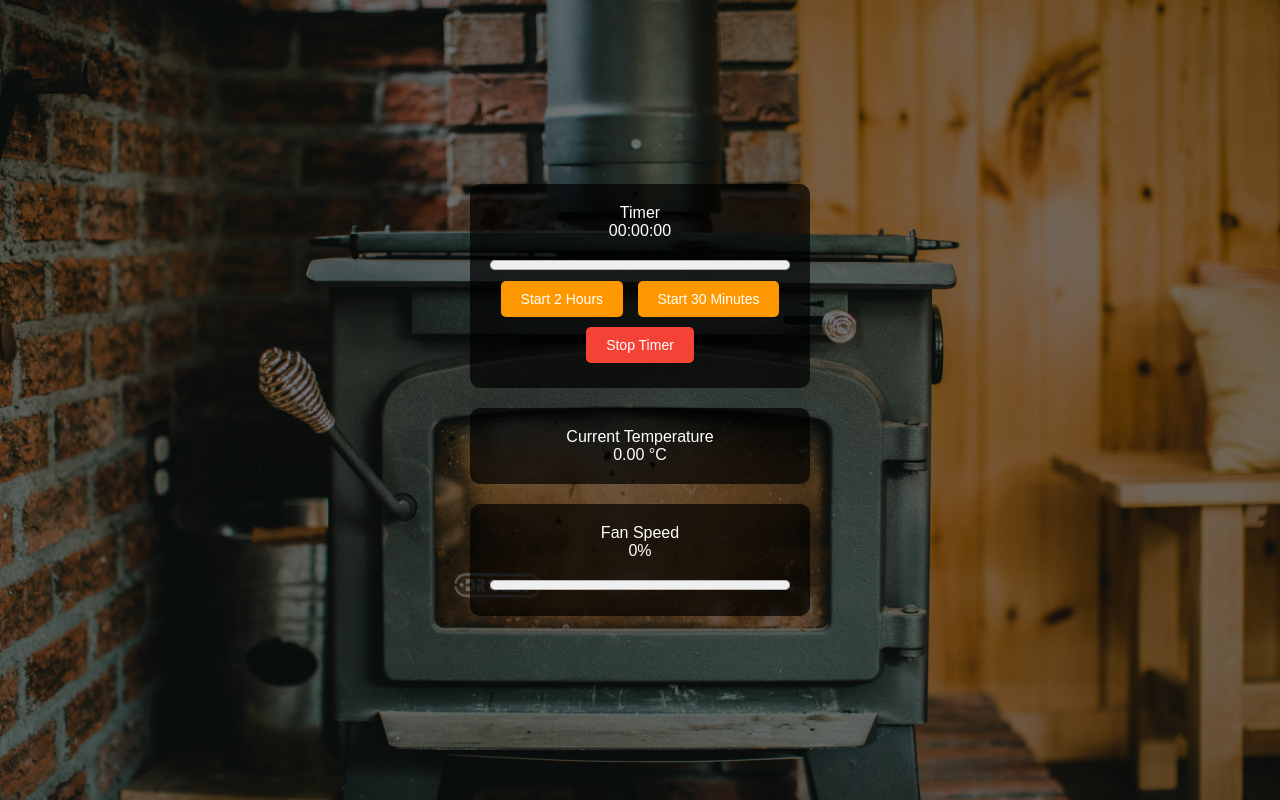
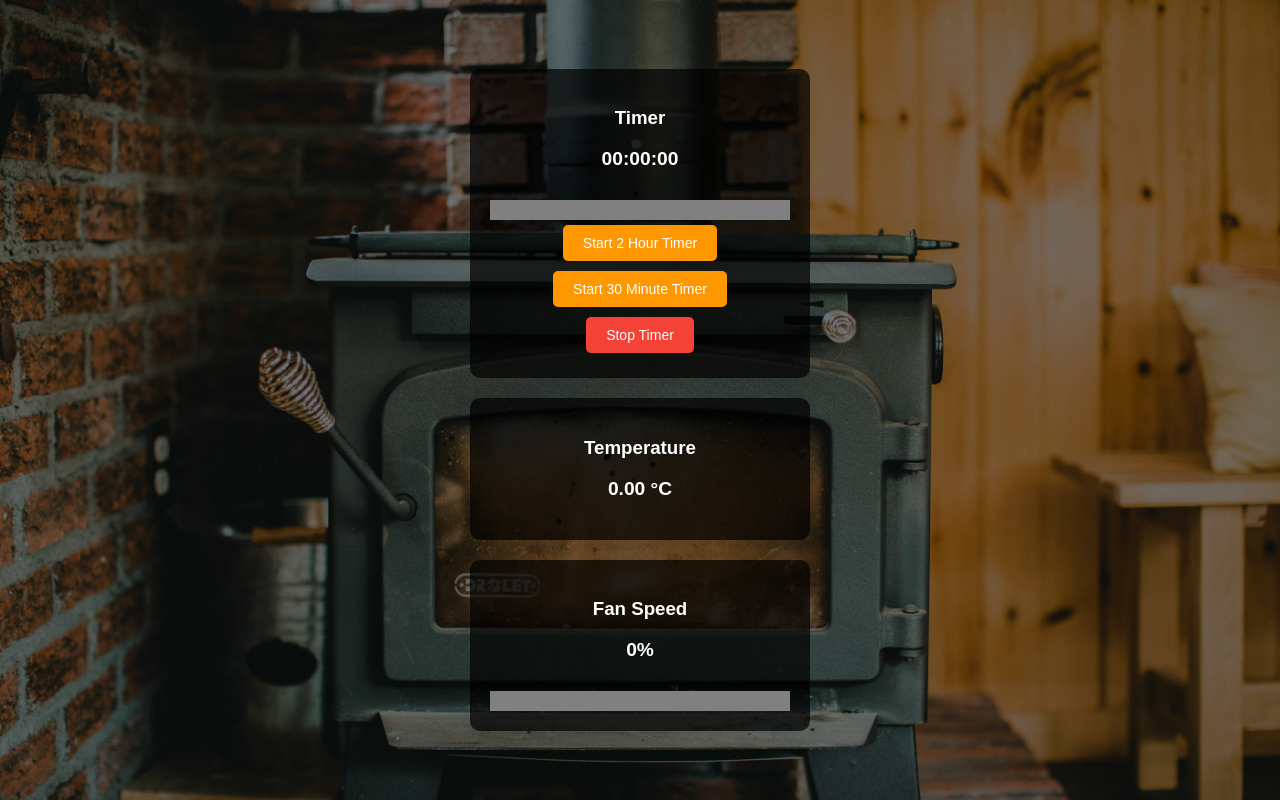
Before and after one commit to AaronMPC/flask-arch, a Flask app: template templates/index.html in a window 1280 px wide. Run offline with Flask 3, Linux system fonts and the light colour scheme; the template is opened without the code that fills it, so the values that code supplies are empty.

Commit message:
2nd commit

```diff
--- a/app.py
+++ b/app.py
@@ -1,58 +1,48 @@
-from flask import Flask, render_template, jsonify
-import random
-import time
+from flask import Flask, render_template, request, redirect, url_for, session
+import os
 
 app = Flask(__name__)
-
-# Variables to manage temperature, fan speed, and timer
-current_temp = 0
-remaining_time = 0
-fan_speed = 0
-timer_interval = None
-fluctuation_interval = None
-
-# Fluctuation range (min, max)
-fluctuation_range = {"min": 50, "max": 70}
+app.secret_key = os.urandom(24)  # Random secret key for session handling
 
 @app.route('/')
+def home():
+    # Check if the user is logged in, otherwise redirect to login
+    if 'logged_in' in session and session['logged_in']:
+        return redirect(url_for('index'))
+    return redirect(url_for('login'))
+
+@app.route('/login', methods=['GET', 'POST'])
+def login():
+    # Handle login form submission
+    if request.method == 'POST':
+        username = request.form['username']
+        password = request.form['password']
+
+        if username == 'admin' and password == 'password':  # Simple validation
+            session['logged_in'] = True
+            return redirect(url_for('index'))
+        else:
+            error = "Invalid credentials!"
+            return render_template('login.html', error=error)
+
+    return render_template('login.html')
+
+@app.route('/index')
 def index():
-    return render_template('index.html')
+    # Serve the oven control page (after login)
+    if 'logged_in' in session and session['logged_in']:
+        return render_template('index.html')
+    return redirect(url_for('login'))
 
 @app.route('/start_timer/<int:duration>/<int:min_temp>/<int:max_temp>')
 def start_timer(duration, min_temp, max_temp):
-    global remaining_time, fluctuation_range
-    remaining_time = duration
-    fluctuation_range = {"min": min_temp, "max": max_temp}
-    start_fluctuation(min_temp, max_temp)
-    return jsonify({"status": "timer_started"})
-
+    # Handle start timer request (This can trigger real heater control in your system)
+    return {'status': 'Timer started', 'duration': duration, 'min_temp': min_temp, 'max_temp': max_temp}
 
 @app.route('/stop_timer')
 def stop_timer():
-    global remaining_time, current_temp, fan_speed
-    remaining_time = 0
-    current_temp = 0
-    fan_speed = 0
-    return jsonify({"status": "timer_stopped"})
-
-def start_fluctuation(min_temp, max_temp):
-    global current_temp, fan_speed, fluctuation_interval
-
-    if fluctuation_interval:
-        fluctuation_interval.cancel()
-
-    fluctuation_interval = time.time()  # This is a mock; use threading for actual timing
-
-    # Random fluctuation for the temperature between min and max
-    current_temp = random.uniform(min_temp, max_temp)
-    adjust_fan_speed(current_temp, min_temp, max_temp)
-
-
-def adjust_fan_speed(temp, min_temp, max_temp):
-    global fan_speed
-    # Inversely map the temperature to fan speed
-    fan_speed = max(0, min(100, 100 - ((temp - min_temp) / (max_temp - min_temp)) * 100))
-
+    # Handle stop timer request (This can stop heater control in your system)
+    return {'status': 'Timer stopped'}
 
 if __name__ == '__main__':
-    app.run(debug=True, port=5000)
+    app.run(debug=True)
--- /dev/null
+++ b/static/script.js
@@ -0,0 +1,75 @@
+let currentTemp = 0;
+let remainingTime;
+let timerInterval;
+let fluctuationInterval;
+let fluctuationRange = { min: 50, max: 70 };
+let fanSpeed = 0;
+
+function updateTemperature() {
+    document.getElementById('temperature-value').innerText = `${currentTemp.toFixed(2)} °C`;
+}
+
+function updateFanSpeed() {
+    document.getElementById('fan-speed-value').innerText = `${fanSpeed.toFixed(2)}%`;
+    document.getElementById('fan-progress').value = fanSpeed;
+}
+
+function updateTimerProgress() {
+    const progressValue = (1 - remainingTime / (2 * 60 * 60)) * 100;
+    document.getElementById('timer-progress').value = progressValue;
+}
+
+function startFluctuation(min, max) {
+    if (fluctuationInterval) clearInterval(fluctuationInterval);
+
+    fluctuationInterval = setInterval(() => {
+        if (remainingTime <= 0) {
+            clearInterval(fluctuationInterval);
+        } else {
+            currentTemp = Math.random() * (max - min) + min;
+            adjustFanSpeed(currentTemp, min, max);
+            updateTemperature();
+        }
+    }, 2000);
+}
+
+function adjustFanSpeed(temp, min, max) {
+    const fanSpeedPercentage = Math.max(0, Math.min(100, 100 - ((temp - min) / (max - min)) * 100));
+    fanSpeed = fanSpeedPercentage;
+    updateFanSpeed();
+}
+
+function startTimer(duration, min, max) {
+    remainingTime = duration;
+    if (timerInterval) clearInterval(timerInterval);
+
+    timerInterval = setInterval(() => {
+        let hours = Math.floor(remainingTime / 3600);
+        let minutes = Math.floor((remainingTime % 3600) / 60);
+        let seconds = remainingTime % 60;
+
+        document.getElementById('timer-value').innerText =
+            `${hours.toString().padStart(2, '0')}:${minutes.toString().padStart(2, '0')}:${seconds.toString().padStart(2, '0')}`;
+
+        updateTimerProgress();
+
+        if (remainingTime <= 0) {
+            clearInterval(timerInterval);
+            alert('Timer finished!');
+        } else {
+            remainingTime--;
+        }
+    }, 1000);
+
+    startFluctuation(min, max);
+}
+
+document.getElementById('start-2hr').onclick = () => startTimer(2 * 60 * 60, 50, 70);
+document.getElementById('start-30min').onclick = () => startTimer(30 * 60, 50, 70);
+document.getElementById('stop-timer').onclick = () => {
+    clearInterval(timerInterval);
+    clearInterval(fluctuationInterval);
+    remainingTime = 0;
+    document.getElementById('timer-value').innerText = '00:00:00';
+    document.getElementById('timer-progress').value = 0;
+};
--- a/static/styles.css
+++ b/static/styles.css
@@ -54,3 +118,29 @@ progress {
     height: 20px;
     margin-top: 5px;
 }
+
+/* Specific Styles for Timer and Fan Controls */
+#timer-progress-container, #fan-progress-container {
+    margin-top: 10px;
+}
+
+#timer-value, #temperature-value, #fan-speed-value {
+    font-size: 1.2em;
+    font-weight: bold;
+}
+
+button {
+    margin-top: 10px;
+}
+
+#timer-progress, #fan-progress {
+    height: 20px;
+    width: 100%;
+    border-radius: 5px;
+    background-color: #ccc;
+    margin-top: 10px;
+}
+
+button:hover {
+    opacity: 0.8;
+}
--- a/templates/index.html
+++ b/templates/index.html
@@ -1,136 +1,41 @@
 <!DOCTYPE html>
 <html lang="en">
+
 <head>
     <meta charset="UTF-8">
     <meta name="viewport" content="width=device-width, initial-scale=1.0">
-    <title>Temperature Control with Fan System</title>
+    <title>Oven Control</title>
     <link rel="stylesheet" href="{{ url_for('static', filename='styles.css') }}">
+    <script src="{{ url_for('static', filename='script.js') }}" defer></script>
 </head>
+
 <body>
     <div id="container">
+        <!-- Timer Section -->
         <div id="timer-display">
-            <div id="timer-title">Timer</div>
-            <div id="timer-value">00:00:00</div>
-            <div id="timer-progress-container">
-                <progress id="timer-progress" value="0" max="100"></progress>
+            <h3>Timer</h3>
+            <p id="timer-value">00:00:00</p>
+            <progress id="timer-progress" value="0" max="100"></progress>
+            <div class="button-container">
+                <button class="timer-button" id="start-2hr">Start 2 Hour Timer</button>
+                <button class="timer-button" id="start-30min">Start 30 Minute Timer</button>
+                <button class="stop-button" id="stop-timer">Stop Timer</button>
             </div>
-            <button class="timer-button" id="start-2hr">Start 2 Hours</button>
-            <button class="timer-button" id="start-30min">Start 30 Minutes</button>
-            <button class="stop-button" id="stop-timer">Stop Timer</button>
         </div>
 
+        <!-- Temperature Section -->
         <div id="temperature-display">
-            <div id="temperature-title">Current Temperature</div>
-            <div id="temperature-value">0.00 °C</div>
+            <h3>Temperature</h3>
+            <p id="temperature-value">0.00 °C</p>
         </div>
 
+        <!-- Fan Speed Section -->
         <div id="fan-display">
-            <div id="fan-title">Fan Speed</div>
-            <div id="fan-speed-value">0%</div>
-            <div id="fan-progress-container">
-                <progress id="fan-progress" value="0" max="100"></progress>
-            </div>
+            <h3>Fan Speed</h3>
+            <p id="fan-speed-value">0%</p>
+            <progress id="fan-progress" value="0" max="100"></progress>
         </div>
     </div>
+</body>
 
-    <script>
-        let currentTemp = 0;
-        let remainingTime;
-        let timerInterval;
-        let fluctuationInterval;
-        let fluctuationRange = { min: 50, max: 70 };
-        let fanSpeed = 0;
-
-        function updateTemperature() {
-            document.getElementById('temperature-value').innerText = `${currentTemp.toFixed(2)} °C`;
-        }
-
-        function updateFanSpeed() {
-            document.getElementById('fan-speed-value').innerText = `${fanSpeed.toFixed(2)}%`;
-            document.getElementById('fan-progress').value = fanSpeed;
-        }
-
-        function updateTimerProgress() {
-            const progressValue = (1 - remainingTime / (2 * 60 * 60)) * 100;
-            document.getElementById('timer-progress').value = progressValue;
-        }
-
-        function startFluctuation(min, max) {
-            if (fluctuationInterval) clearInterval(fluctuationInterval);
-
-            fluctuationInterval = setInterval(() => {
-                if (remainingTime <= 0) {
-                    clearInterval(fluctuationInterval);
-                } else {
-                    currentTemp = Math.random() * (max - min) + min;
-                    adjustFanSpeed(currentTemp, min, max);
-                    updateTemperature();
-                }
-            }, 2000);
-        }
-
-        function adjustFanSpeed(temp, min, max) {
-            const fanSpeedPercentage = Math.max(0, Math.min(100, 100 - ((temp - min) / (max - min)) * 100));
-            fanSpeed = fanSpeedPercentage;
-            updateFanSpeed();
-        }
-
-        function startTimer(duration, min, max) {
-            remainingTime = duration;
-            if (timerInterval) clearInterval(timerInterval);
-
-            timerInterval = setInterval(() => {
-                let hours = Math.floor(remainingTime / 3600);
-                let minutes = Math.floor((remainingTime % 3600) / 60);
-                let seconds = remainingTime % 60;
-
-                document.getElementById('timer-value').innerText =
-                    `${String(hours).padStart(2, '0')}:${String(minutes).padStart(2, '0')}:${String(seconds).padStart(2, '0')}`;
-
-                updateTimerProgress();
-
-                if (remainingTime <= 0) {
-                    clearInterval(timerInterval);
-                    alert("Timer finished!");
-                } else {
-                    remainingTime--;
-                }
-            }, 1000);
-
-            startFluctuation(min, max);
-        }
-
-        function stopTimer() {
-            clearInterval(timerInterval);
-            clearInterval(fluctuationInterval);
-            currentTemp = 0;
-            fanSpeed = 0;
-            document.getElementById('temperature-value').innerText = "0.00 °C";
-            document.getElementById('fan-speed-value').innerText = "0%";
-            document.getElementById('timer-value').innerText = "00:00:00";
-            document.getElementById('timer-progress').value = 0;
-            document.getElementById('fan-progress').value = 0;
-        }
-
-        document.getElementById('start-2hr').addEventListener('click', () => {
-            fluctuationRange = { min: 50, max: 70 };
-            fetch(`/start_timer/7200/${fluctuationRange.min}/${fluctuationRange.max}`)
-                .then(response => response.json())
-                .then(data => startTimer(2 * 60 * 60, fluctuationRange.min, fluctuationRange.max));
-        });
-
-        document.getElementById('start-30min').addEventListener('click', () => {
-            fluctuationRange = { min: 80, max: 100 };
-            fetch(`/start_timer/1800/${fluctuationRange.min}/${fluctuationRange.max}`)
-                .then(response => response.json())
-                .then(data => startTimer(30 * 60, fluctuationRange.min, fluctuationRange.max));
-        });
-
-        document.getElementById('stop-timer').addEventListener('click', () => {
-            fetch('/stop_timer')
-                .then(response => response.json())
-                .then(data => stopTimer());
-        });
-    </script>
-</body>
 </html>
```
Also changed, not shown: other parts of static/styles.css (+64 -0 lines), templates/login.html (added, +28 -0 lines), 2 other files.
